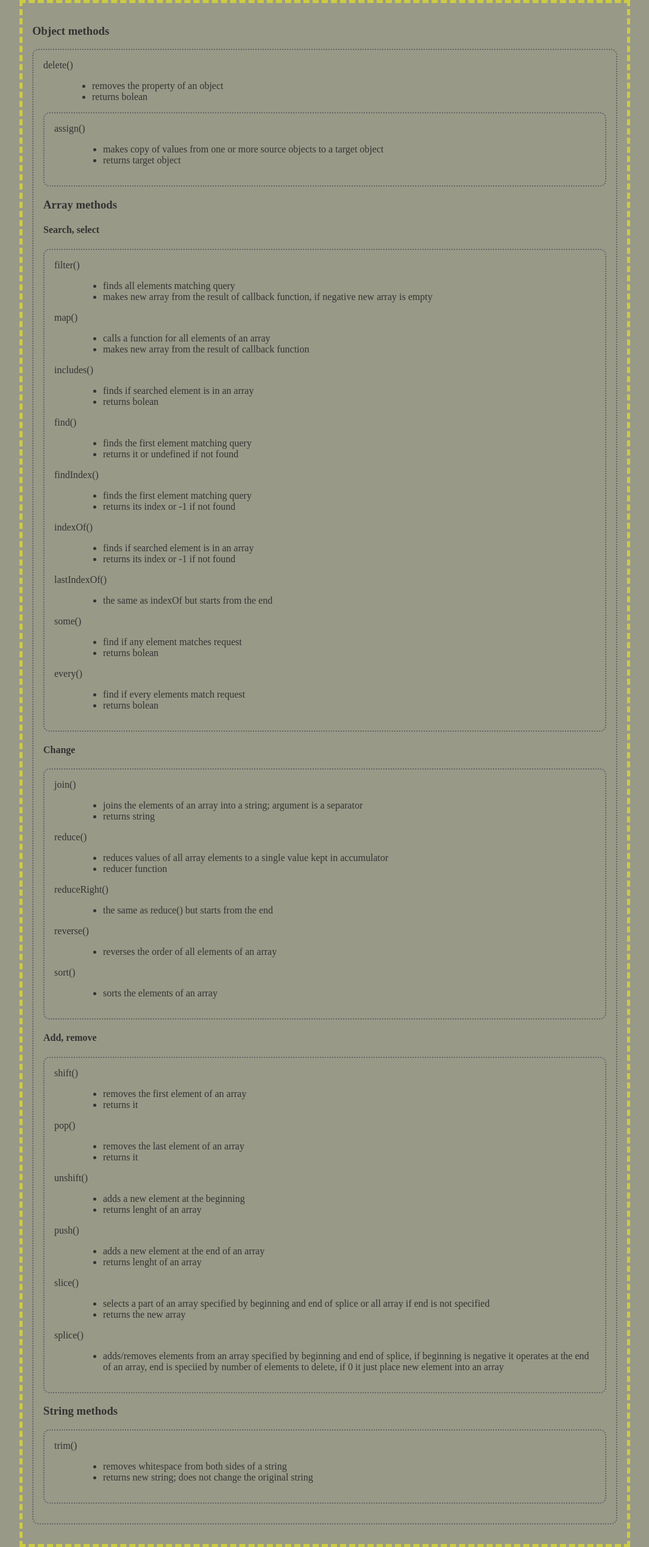
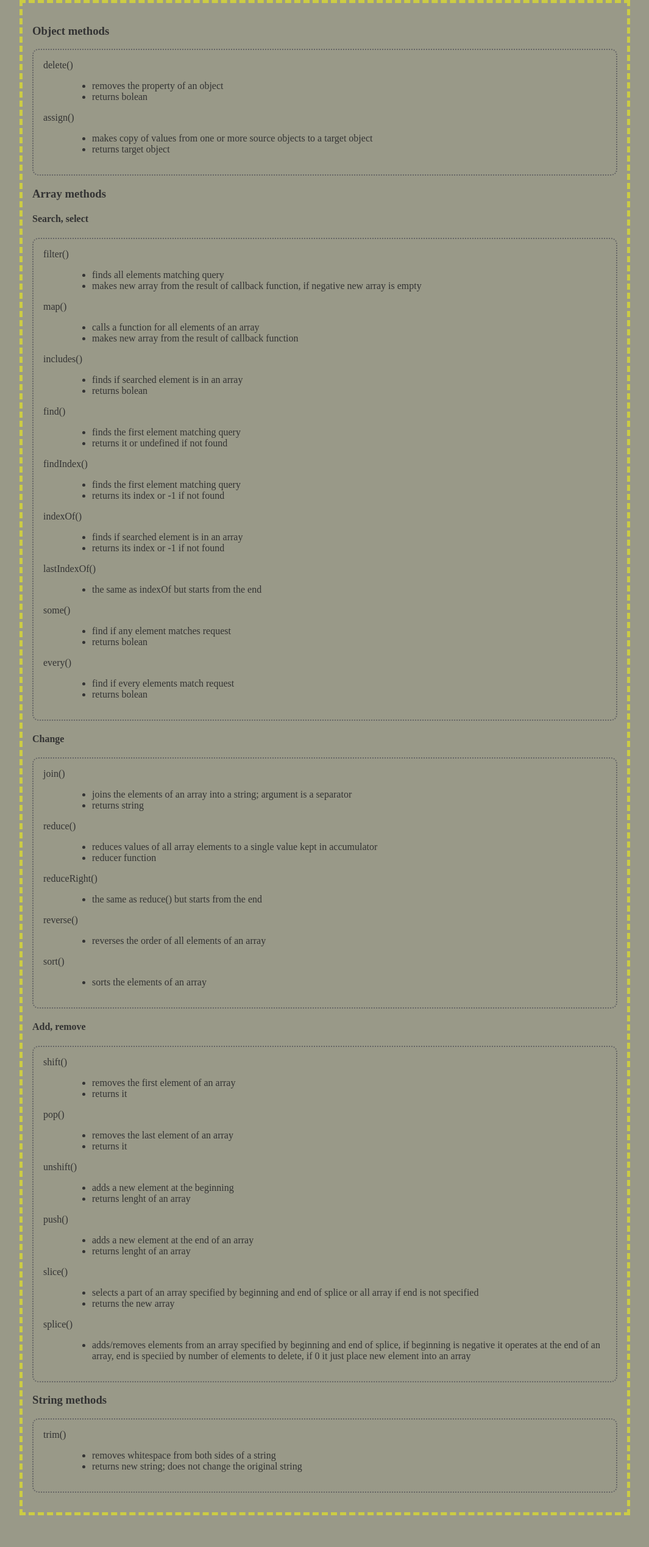
Before and after one commit to tdudkowski/tdudkowski.github.io, a Jekyll site: the page methods.html, which Jekyll copies as it is, in a window 1280 px wide. Shown: the whole page at 61% size, without its empty margins (107-1172 px from the left). Built offline with Jekyll 4.4.1, drawn with Linux system fonts in a browser that asks for light colours; after the commit the page ends 2485 px from its top, so only the background shows below that.

Commit message:
correction

```diff
--- a/methods.html
+++ b/methods.html
@@ -46,8 +46,7 @@
      <li>returns bolean</li>
     </ul>
    </dd>
-   <dl>
-    <dt>assign()</dt>
+   <dt>assign()</dt>
     <dd>
      <ul>
       <li>makes copy of values from one or more source objects to a target object</li>
```
